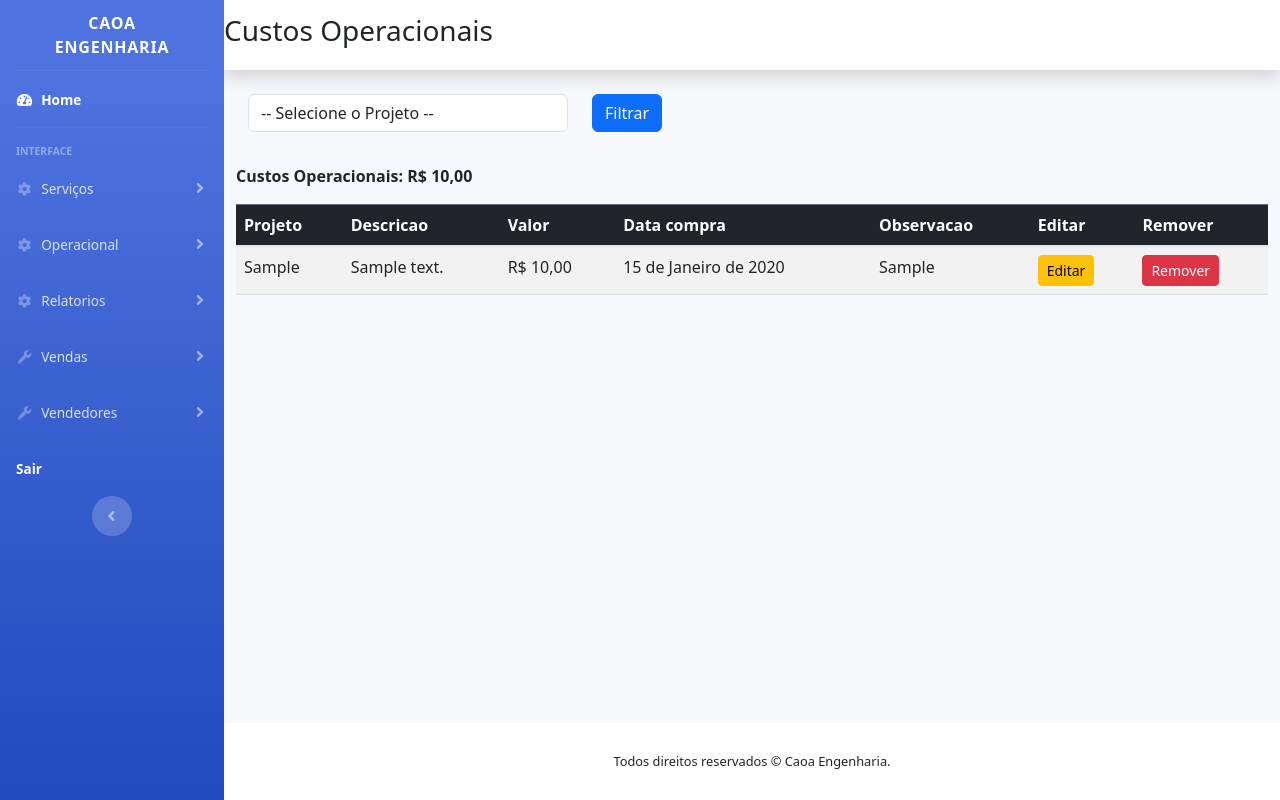
After one commit to marcelohiginoduarte/caoa_eng, a Django app: page /despesas/despesa/todas in a window 1280 px wide. The commit adds this page. Run offline with Django 4.2, Linux system fonts and the light colour scheme; tables that the repository leaves empty hold one stand-in row (values such as "Sample post"); some libraries are stand-ins or nearby versions.

Commit message:
Criando o acompanhamento por projeto de custos operacionais

```diff
--- /dev/null
+++ b/apps/acompanhamentosfinanceiroprojeto/templates/despesas_todas.html
@@ -0,0 +1,89 @@
+{% extends 'index.html' %}
+{% load custom_filters %}
+
+{% block subtitulo %}
+    <h3 class="text-center"> Custos Operacionais</h3>
+{% endblock %}
+
+{% block material %}
+<form method="GET" class="mb-3">
+    <div class="container">
+        <div class="row">
+            <div class="col-md-4 col-sm-12 mb-3">
+                <select name="projeto" class="form-control">
+                    <option value="">-- Selecione o Projeto --</option>
+                    {% for projeto in projetos %}
+                        <option value="{{ projeto.cliente }}" {% if projeto.cliente == projeto_filtro %}selected{% endif %}>
+                            {{ projeto.cliente }}
+                        </option>
+                    {% endfor %}
+                </select>
+            </div>
+            <div class="col-md-auto mb-3">
+                <button type="submit" class="btn btn-primary w-100 w-md-auto">Filtrar</button>
+            </div>
+        </div>
+    </div>
+</form>
+
+{% if projeto_filtro %}
+    <div class="mt-3">
+        <strong>Valor do Empreendimento:</strong>
+        {% for projeto in projetos %}
+            {% if projeto.cliente == projeto_filtro %}
+                <span><strong>{{ projeto.valor_empreendimento | formatar_valor }}</strong></span>
+            {% endif %}
+        {% endfor %}
+    </div>
+{% endif %}
+
+<tfoot>
+    <tr class="table-dark">
+        <td colspan="2"><strong>Custos Operacionais: </strong></td>
+        <td><strong>{{ total_valor|formatar_valor }}
+            {% if porcentagem %}
+                ({{ porcentagem|floatformat:2 }}%)
+            {% endif %}
+        </strong></td>
+        <td colspan="4"></td>
+    </tr>
+    <br>
+    {% if saldo_restante %}
+        <tr class="table-dark">
+            <td colspan="2"><strong>Saldo Restante:</strong></td>
+            <td><strong>{{ saldo_restante|formatar_valor }}</strong></td>
+            <td colspan="4"></td>
+        </tr>
+    {% endif %}
+</tfoot>
+
+<div class="table-responsive mt-3">
+    <table class="table table-striped">
+        <thead class="table-dark">
+            <tr>
+                <th>Projeto</th>
+                <th>Descricao</th>
+                <th>Valor</th>
+                <th>Data compra</th>
+                <th>Observacao</th>
+                <th>Editar</th>
+                <th>Remover</th>
+            </tr>
+        </thead>
+        <tbody>
+            {% for custo in custos %}
+                <tr>
+                    <td>{{ custo.projeto }}</td>
+                    <td>{{ custo.descricao }}</td>
+                    <td>{{ custo.valor | formatar_valor }}</td>
+                    <td>{{ custo.data_compra }}</td>
+                    <td>{{ custo.observacao }}</td>
+                    <td><a href="{% url 'atualizar_custos' pk=custo.id %}" class="btn btn-sm btn-warning">Editar</a></td>
+                    <td><a href="{% url 'deletar_custos' pk=custo.id %}" class="btn btn-sm btn-danger">Remover</a></td>
+                </tr>
+            {% endfor %}
+        </tbody>
+    </table>
+</div>
+
+{% endblock %}
--- a/apps/acompanhamentosfinanceiroprojeto/urls.py
+++ b/apps/acompanhamentosfinanceiroprojeto/urls.py
@@ -2,5 +2,8 @@ from django.urls import path
 from . import views
 
 urlpatterns = [
-    path('despesa/proheto', views.criar_despesa_projeto, name='criardespesaprojeto'),
+    path('despesa/projeto', views.criar_despesa_projeto, name='criardespesaprojeto'),
+    path('despesa/todas', views.ver_despesas_projeto, name='criardespesaprojetotodas'),
+    path('despesa/atualizar/<int:pk>', views.AtualizarCustos.as_view(), name='atualizar_custos'),
+    path('despesa/deletar/<int:pk>', views.DeletarCustos.as_view(), name='deletar_custos'),
 ]
--- a/apps/acompanhamentosfinanceiroprojeto/views.py
+++ b/apps/acompanhamentosfinanceiroprojeto/views.py
@@ -2,6 +2,10 @@ from django.shortcuts import render, redirect
 from .models import AcompanhamentoDespesasProjeto
 from .forms import CriarAcompanhamentoDespesasForms
 from django.contrib.auth.decorators import login_required
+from django.db.models import Sum
+from servico.models import Servico
+from django.views.generic import DeleteView, UpdateView
+from django.urls import reverse_lazy
 
 
 @login_required
@@ -12,8 +16,59 @@ def criar_despesa_projeto(request):
         form = CriarAcompanhamentoDespesasForms(request.POST, request.FILES)
         if form.is_valid():
             form.save()
-            return redirect('Acompanhardespesas')
+            return redirect('criardespesaprojetotodas')
     else:
         form = CriarAcompanhamentoDespesasForms()
 
     return render(request, 'criar_despesa_projeto.html', {'form': form})
+
+
+def ver_despesas_projeto(request):
+    projeto_filtro = request.GET.get('projeto', '')
+    projetos = Servico.objects.all()
+    custos = AcompanhamentoDespesasProjeto.objects.all()
+
+    if projeto_filtro:
+        projeto_selecionado = Servico.objects.filter(cliente=projeto_filtro).first()
+        if projeto_selecionado:
+            custos = custos.filter(projeto=projeto_selecionado)
+            valor_empreendimento = projeto_selecionado.valor_empreendimento
+            total_valor = custos.aggregate(total=Sum('valor'))['total'] or 0
+
+            if valor_empreendimento > 0:
+                porcentagem = (total_valor / valor_empreendimento) * 100
+                saldo_restante = valor_empreendimento - total_valor
+            else:
+                porcentagem = 0
+                saldo_restante = valor_empreendimento
+        else:
+            total_valor = 0
+            porcentagem = 0
+            saldo_restante = 0
+    else:
+        total_valor = custos.aggregate(total=Sum('valor'))['total'] or 0
+        porcentagem = 0
+        saldo_restante = 0
+
+    return render(request, 'despesas_todas.html', {
+        'custos': custos,
+        'total_valor': total_valor,
+        'projetos': projetos,
+        'projeto_filtro': projeto_filtro,
+        'porcentagem': porcentagem,
+        'saldo_restante': saldo_restante,
+    })
+
+
+
+class AtualizarCustos(UpdateView):
+    model = AcompanhamentoDespesasProjeto
+    template_name = 'custos_atualizar.html'
+    form_class = CriarAcompanhamentoDespesasForms
+    success_url = reverse_lazy('criardespesaprojetotodas')
+
+
+class DeletarCustos(DeleteView):
+    model = AcompanhamentoDespesasProjeto
+    template_name = 'custos__confirm_delete.html'
+    success_url = reverse_lazy('criardespesaprojetotodas')
--- a/apps/servico/templates/index.html
+++ b/apps/servico/templates/index.html
@@ -62,6 +62,22 @@
                         <a class="collapse-item" href="{% url 'dash_servico' %}">Dash Serviços</a>
                         <a class="collapse-item" href="{% url 'cadastrar_servicos' %}">Cadastrar Serviços</a>
                         <a class="collapse-item" href="{% url 'todos_servicos' %}">Ver Serviços</a>
+                    </div>
+                </div>
+            </li>
+            <li class="nav-item">
+                <a class="nav-link collapsed" href="#" data-toggle="collapse" data-target="#collapseDesepesas"
+                    aria-expanded="true" aria-controls="collapseTwo">
+                    <i class="fas fa-fw fa-cog"></i>
+                    <span>Operacional</span>
+                </a>
+                <div id="collapseDesepesas" class="collapse" aria-labelledby="headingTwo" data-parent="#accordionSidebar">
+                    <div class="bg-white py-2 collapse-inner rounded">
+                        <h6 class="collapse-header">Operacional:</h6>
+                        <a class="collapse-item" href="{% url 'entrada_do_sistema' %}"></a>
+                        <a class="collapse-item" href="{% url 'criardespesaprojeto' %}">Cadastrar Compras</a>
+                        <a class="collapse-item" href="{% url 'criardespesaprojetotodas' %}">Ver compras projeto</a>
+                        <a class="collapse-item" href="{% url 'todos_servicos' %}">Gerar Relatorio</a>
                     </div>
                 </div>
             </li>
```
Also changed, not shown: apps/acompanhamentosfinanceiroprojeto/templates/custos__confirm_delete.html (added, +20 -0 lines), apps/acompanhamentosfinanceiroprojeto/templates/custos_atualizar.html (added, +19 -0 lines).
